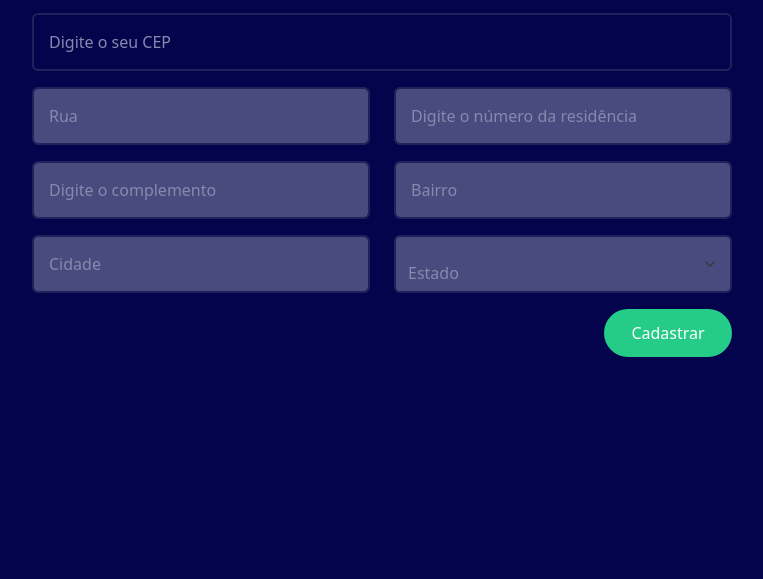
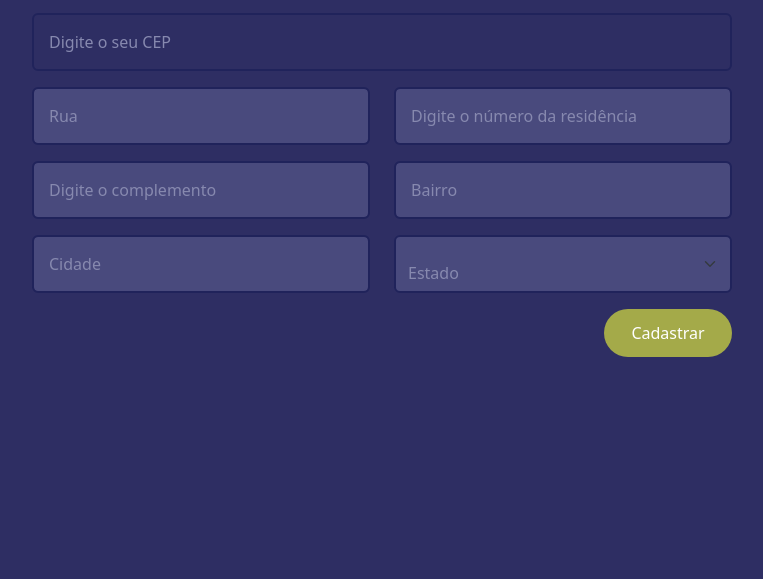
Before and after one commit to marcosCappelli/apiviacep, a plain HTML site: page index.html in a window 1280 px wide. Shown: the part 221-800 px from the top of the page, without its empty margins (258-1021 px from the left). Drawn offline with nearby package versions, Linux system fonts and the light colour scheme.

Commit message:
Finalizando CSS

```diff
--- a/css/style.css
+++ b/css/style.css
@@ -1,8 +1,8 @@
 :root {
-    --bg-color: #04044c;
+    --bg-color: #2e2e63;
     --secondary-bg-color: #494a7d;
     --primary-color: #fff;
-    --secondary-color: #25cc88;
+    --secondary-color: #6c9924;
     --text-color: #8789af;
     --border-color: #20235b;
 }
@@ -122,7 +122,7 @@
 }
 
 #save-btn {
-    background-color: #25cc88;
+    background-color: #a4aa49;
     border: none;
     height: 3em;
     width: 8em;
```
